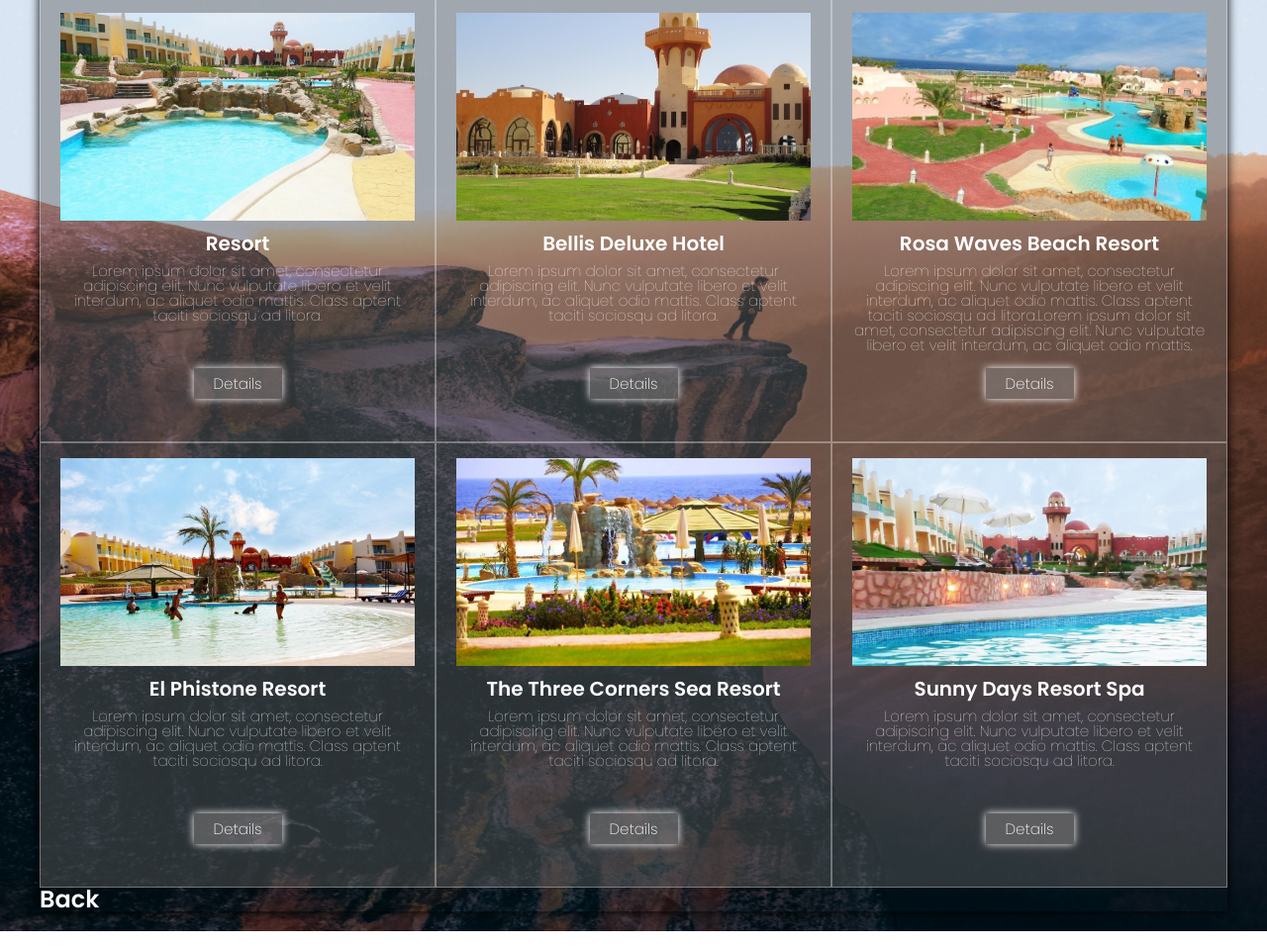
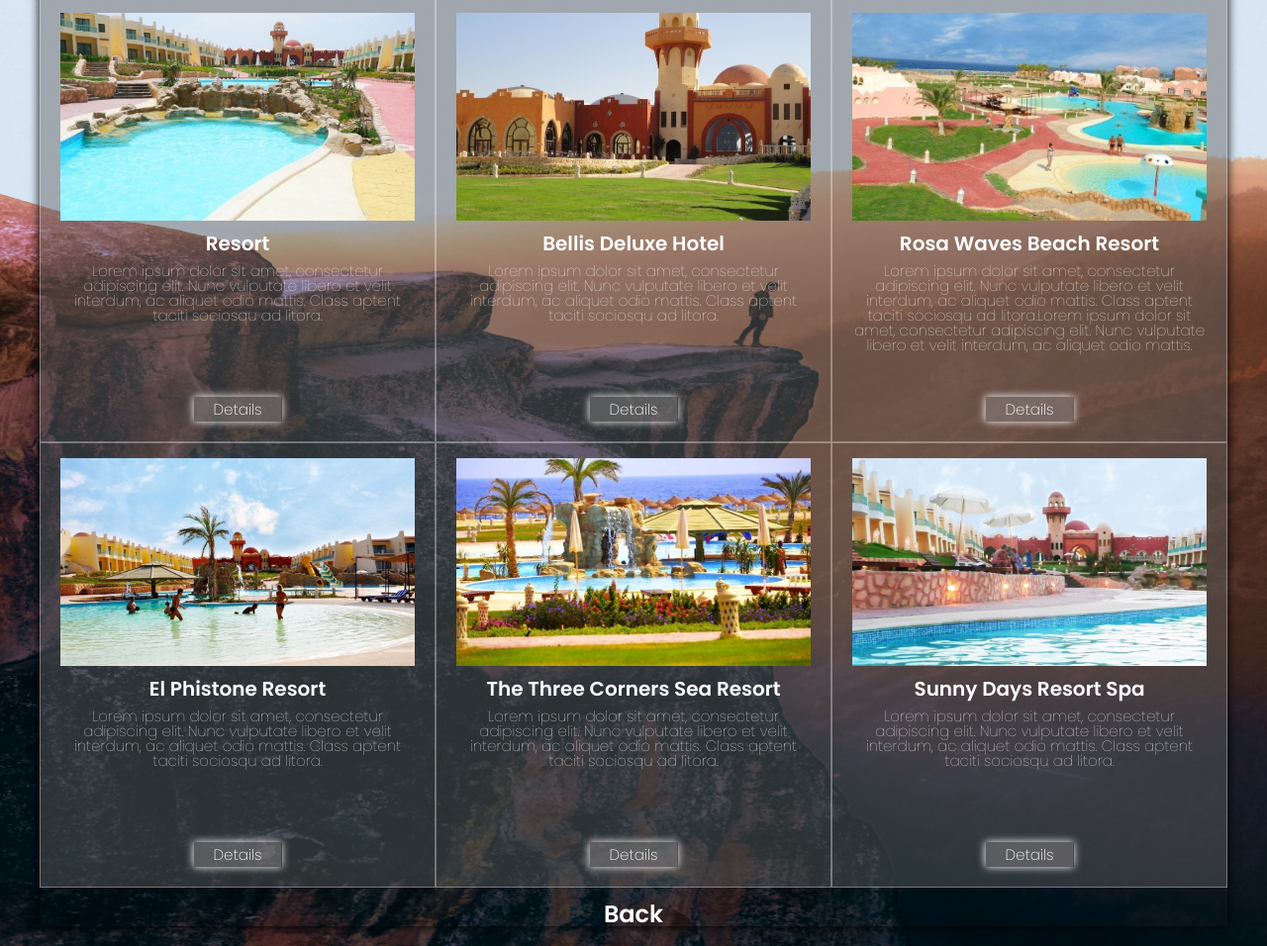
Before and after one commit to annabondarr/Test-project2, a plain HTML site: page third page/tours.html in a window 1280 px wide. Shown: the part 103-1059 px from the top of the page at 99% size. Drawn offline with Linux system fonts and the light colour scheme.

Commit message:
font-size for box

```diff
--- a/css/style.css
+++ b/css/style.css
@@ -2,7 +2,8 @@
 
 .body1 { /* 1 */
 	font-family: 'Poppins', sans-serif;
-	background: linear-gradient(rgba(0,0,0, 0.5),rgba(0,0,0, 0.5)), url('../images/TravelTime.jpg');
+	background: linear-gradient(rgba(0,0,0, 0.5),rgba(0,0,0, 0.5)),
+    url('../images/TravelTime.jpg');
   background-size: cover;
   background-attachment: local;
 	color: #fff;
@@ -175,15 +176,17 @@ h3 {
   background-color: rgba(136, 136, 136, 0.581);
 }
 .boxes > li {
-  display : inline-block;
-  width : 400px;
+  display: inline-block;
+  vertical-align: top;
+  width: 400px;
   height: 450px;
-  border : 1px solid #ffffff54;
+  border: 1px solid #ffffff54;
   background-color: #5f5f5f75;
   text-align: center;
   color: #ffffff;
   font-size: 20px;
   font-weight: 600;
+  position: relative;
 }
 .img-tour1 {
   object-fit: cover;
@@ -221,19 +224,20 @@ ul> li> p {
   font-weight: 200;
   font-size: 15px;
   padding: 5px 20px;
-}
-.details3 {
-  text-decoration: none;
-  color: #ffffff;
-  background-color: rgba(133, 129, 129, 0.5);
-  box-shadow: 0 0px 8px 0;
-  font-weight: 200;
-  font-size: 15px;
-  padding: 5px 20px;
+  position: absolute;
+  bottom: 20px;
+  left: 50%;
+  transform: translateX(-50%);
 }
 .back {
   color: #ffffff;
   font-size: 24px;
   text-decoration: none;
   font-weight: 600;
+  text-align: center;
+  margin-top: 15px;
+  margin-bottom: 15px;
 }
+.boxes {
+  font-size: 0;
+}
--- a/third page/tours.html
+++ b/third page/tours.html
@@ -18,46 +18,59 @@
           <ul class="boxes">
             <li><img class="img-tour1" src="../images/tour1.jpg" alt="Tour">
               <p>Resort</p>
-              <p class="text">Lorem ipsum dolor sit amet, consectetur adipiscing elit. Nunc vulputate libero et velit interdum,
+              <p class="text">
+                Lorem ipsum dolor sit amet, consectetur adipiscing elit.
+                Nunc vulputate libero et velit interdum,
                 ac aliquet odio mattis. Class aptent taciti sociosqu ad litora.
               </p>
               <a class="details" href="#">Details</a>
             <li><img class="img-tour1" src="../images/tour2.jpg" alt="">
               <p>Bellis Deluxe Hotel</p>
-              <p class="text">Lorem ipsum dolor sit amet, consectetur adipiscing elit. Nunc vulputate libero et velit interdum,
+              <p class="text">Lorem ipsum dolor sit amet, consectetur adipiscing elit.
+                Nunc vulputate libero et velit interdum,
                 ac aliquet odio mattis. Class aptent taciti sociosqu ad litora.
               </p>
               <a class="details" href="#">Details</a>
+            </li>
             <li><img class="img-tour1" src="../images/tour3.jpg" alt="">
               <p>Rosa Waves Beach Resort</p>
-              <p class="text3">Lorem ipsum dolor sit amet, consectetur adipiscing elit. Nunc vulputate libero et velit interdum,
-                ac aliquet odio mattis. Class aptent taciti sociosqu ad litora.Lorem ipsum dolor sit amet, consectetur adipiscing elit. Nunc vulputate libero et velit interdum,
+              <p class="text3">Lorem ipsum dolor sit amet, consectetur adipiscing elit.
+                Nunc vulputate libero et velit interdum,
+                ac aliquet odio mattis. Class aptent taciti sociosqu ad litora.Lorem ipsum dolor sit amet,
+                consectetur adipiscing elit. Nunc vulputate libero et velit interdum,
                 ac aliquet odio mattis.
               </p>
-              <a class="details3" href="#">Details</a>
+              <a class="details" href="#">Details</a>
+            </li>
             <li><img class="img-tour1" src="../images/tour4.jpg" alt="">
               <p>El Phistone Resort</p>
-              <p class="text">Lorem ipsum dolor sit amet, consectetur adipiscing elit. Nunc vulputate libero et velit interdum,
+              <p class="text">Lorem ipsum dolor sit amet, consectetur adipiscing elit.
+                Nunc vulputate libero et velit interdum,
                 ac aliquet odio mattis. Class aptent taciti sociosqu ad litora.
               </p>
               <a class="details" href="#">Details</a>
+            </li>
             <li><img class="img-tour1" src="../images/tour5.jpg" alt="">
               <p>The Three Corners
               Sea Resort</p>
-              <p class="text">Lorem ipsum dolor sit amet, consectetur adipiscing elit. Nunc vulputate libero et velit interdum,
+              <p class="text">Lorem ipsum dolor sit amet, consectetur adipiscing elit.
+                Nunc vulputate libero et velit interdum,
                 ac aliquet odio mattis. Class aptent taciti sociosqu ad litora.
               </p>
               <a class="details" href="#">Details</a>
+            </li>
             <li><img class="img-tour1" src="../images/tour6.jpg" alt="">
               <p>Sunny Days Resort Spa</p>
-              <p class="text">Lorem ipsum dolor sit amet, consectetur adipiscing elit. Nunc vulputate libero et velit interdum,
+              <p class="text">Lorem ipsum dolor sit amet, consectetur adipiscing elit.
+                Nunc vulputate libero et velit interdum,
                 ac aliquet odio mattis. Class aptent taciti sociosqu ad litora.
               </p>
               <a class="details" href="#">Details</a>
+            </li>
           </ul>
         </div>
       </div>
-      <div>
+      <div class="back">
         <a class="back" href="../index.html">Back</a>
       </div>
     </div>
```
Also changed, not shown: second page/join.html (+5 -2 lines).
